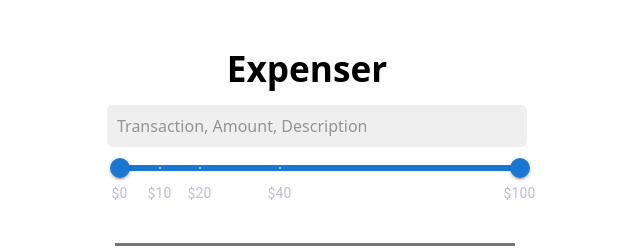
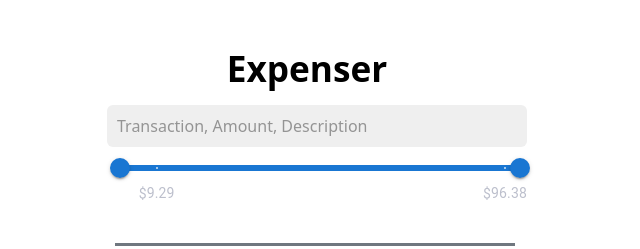
Before and after one commit to Amagon96/expenser-client, a React (Vite) app: page / in a window 1280 px wide. Shown: the top 249 px of the page, without its empty margins (333-973 px from the left). Built offline with nearby package versions, Linux system fonts and the light colour scheme.

Commit message:
Create custom component for slider and custom hook for marks

```diff
--- a/src/App.jsx
+++ b/src/App.jsx
@@ -2,33 +2,10 @@ import './App.css'
 import { useState } from 'react'
 import { Expenses } from './components/Expenses.jsx'
 import { useExpenses } from './hooks/useExpenses.js'
-import Slider from '@mui/material/Slider'
-import { Box } from '@mui/material'
+import { CustomSlider } from './components/CustomSlider.jsx'
+import { useMarks } from './hooks/useMarks.js'
 
-const marks = [
-  {
-    value: 0,
-    label: '$0'
-  },
-  {
-    value: 10,
-    label: '$10'
-  },
-  {
-    value: 20,
-    label: '$20'
-  },
-  {
-    value: 40,
-    label: '$40'
-  },
-  {
-    value: 100,
-    label: '$100'
-  }
-]
-
-function valuetext (value) {
+function valueText (value) {
   return `$${value}`
 }
 
@@ -36,6 +13,7 @@ function App () {
   const [query, setQuery] = useState('')
   const { expenses, getExpenses } = useExpenses({ query })
   const [value, setValue] = useState([0, 100])
+  const { marks } = useMarks({ expenses })
 
   const handleChange = (event) => {
     const newQuery = event.target.value
@@ -74,30 +52,12 @@ function App () {
           />
         </form>
       </header>
-      <Box
-        sx={{
-          width: '50%',
-          display: 'flex',
-          justifyContent: 'center',
-          marginLeft: '25px'
-        }}
-      >
-        <Slider
-          sx={{
-            '.MuiSlider-markLabel': {
-              color: '#bcbfcc'
-            }
-          }}
-          value={value}
-          getAriaLabel={() => 'Temperature range'}
-          getAriaValueText={valuetext}
-          onChange={handleSliderChange}
-          step={10}
-          marks={marks}
-          valueLabelDisplay='auto'
-          disableSwap
-        />
-      </Box>
+      <CustomSlider
+        handleSliderChange={handleSliderChange}
+        value={value}
+        valueText={valueText}
+        marks={marks}
+      />
       <main>
         <Expenses expenses={expenses} />
       </main>
--- /dev/null
+++ b/src/components/CustomSlider.jsx
@@ -0,0 +1,31 @@
+import Slider from '@mui/material/Slider'
+import { Box } from '@mui/material'
+
+export const CustomSlider = ({ handleSliderChange, value, valueText, marks }) => {
+  return (
+    <Box
+      sx={{
+        width: '50%',
+        display: 'flex',
+        justifyContent: 'center',
+        marginLeft: '25px'
+      }}
+    >
+      <Slider
+        sx={{
+          '.MuiSlider-markLabel': {
+            color: '#bcbfcc'
+          }
+        }}
+        value={value}
+        getAriaLabel={() => 'Amount range'}
+        getAriaValueText={valueText}
+        onChange={handleSliderChange}
+        step={1}
+        marks={marks}
+        valueLabelDisplay='auto'
+        disableSwap
+      />
+    </Box>
+  )
+}
--- /dev/null
+++ b/src/hooks/useMarks.js
@@ -0,0 +1,25 @@
+export function useMarks ({ expenses }) {
+  const marks = []
+  const amounts = []
+  let minValue = 0
+  let maxValue = 0
+
+  for (const expensesKey in expenses) {
+    for (const expensesKeyElement of expenses[expensesKey]) {
+      amounts.push(parseFloat(expensesKeyElement.data.amount))
+    }
+  }
+  amounts.sort((a, b) => a - b)
+  minValue = amounts[0]
+  maxValue = amounts[amounts.length - 1]
+
+  marks.push({
+    value: minValue,
+    label: `$${minValue}`
+  })
+  marks.push({
+    value: maxValue,
+    label: `$${maxValue}`
+  })
+  return { marks }
+}
```
